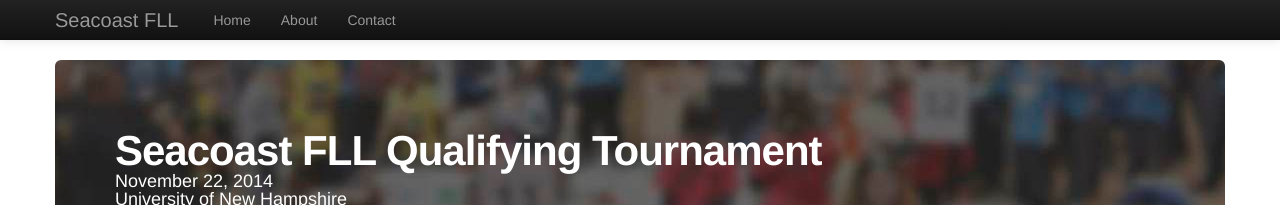
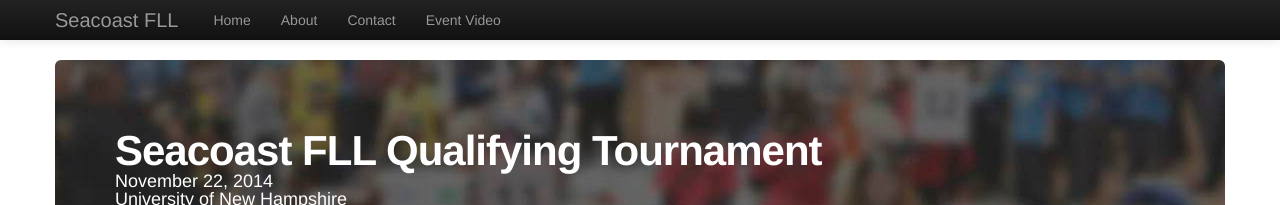
Before and after one commit to team3499/seacoastfll.org, a Jekyll site: the page built from index.html, in a window 1280 px wide. Shown: the top 205 px of the page. Built offline with Jekyll 4.4.1, drawn with Linux system fonts in a browser that asks for light colours.

Commit message:
Add Event Video link and Live Now draw to navbar

```diff
--- a/_config.yml
+++ b/_config.yml
@@ -1,6 +1,7 @@
 name: Seacoast FLL
 highlighter: ""
 date: November 22, 2014
+broadcasting: false
 teams:
   -
     number: 257
--- a/_includes/navbar.html
+++ b/_includes/navbar.html
@@ -12,7 +12,7 @@
               <li><a href="/">Home</a></li>
               <li><a href="/about.html#about">About</a></li>
               <li><a href="/about.html#contact">Contact</a></li>
-              <!--<li><a href="/broadcast.html" style="color: red; font-weight: bold;">Event Video!</a></li>-->
+              <li><a href="/broadcast.html">Event Video{% if site.broadcasting %}<span style="color: red; font-weight: bold;"> Live Now!</span>{% endif %}</a></li>
               <!--<li class="dropdown">
                 <a href="#" class="dropdown-toggle" data-toggle="dropdown">FLL Links <b class="caret"></b></a>
                 <ul class="dropdown-menu">
```
